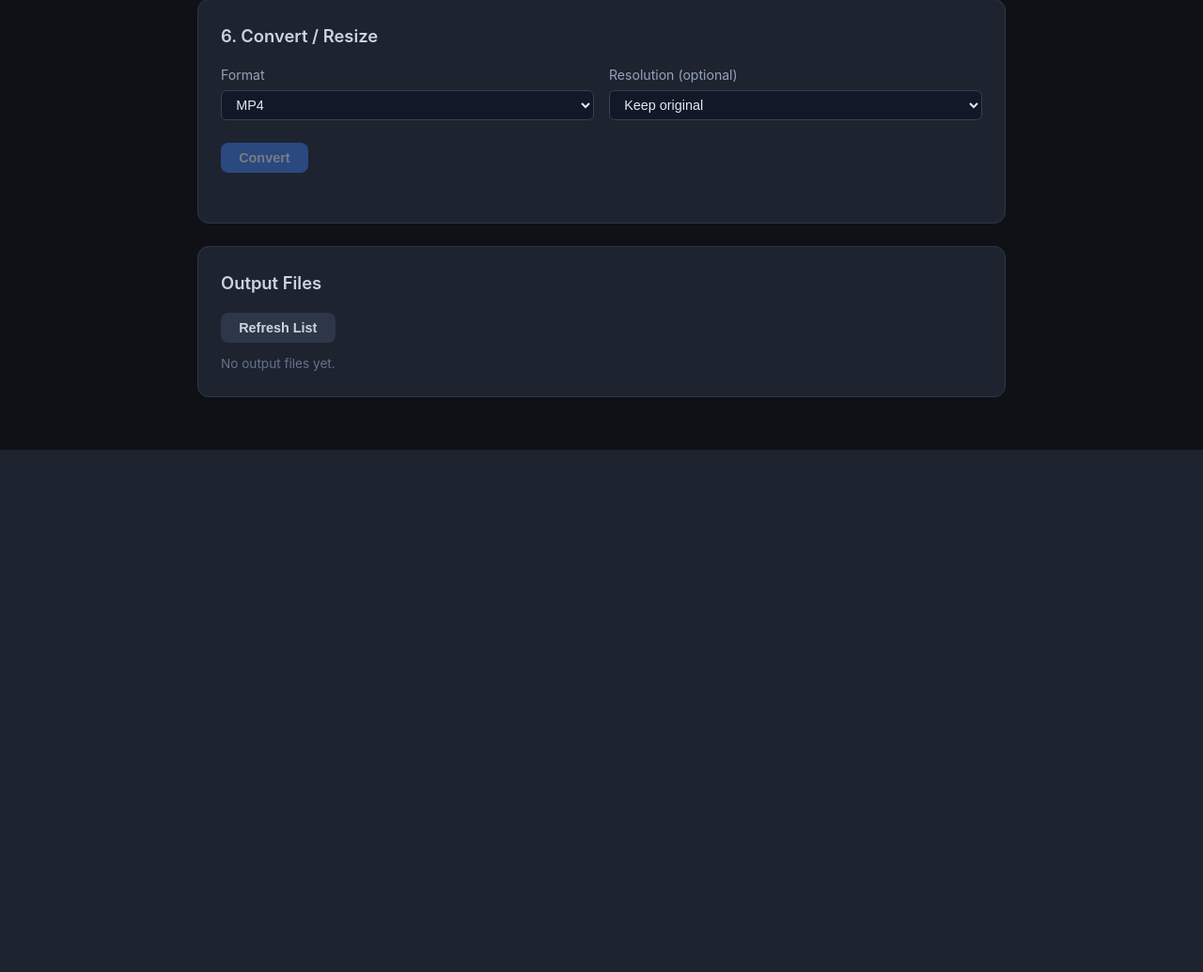
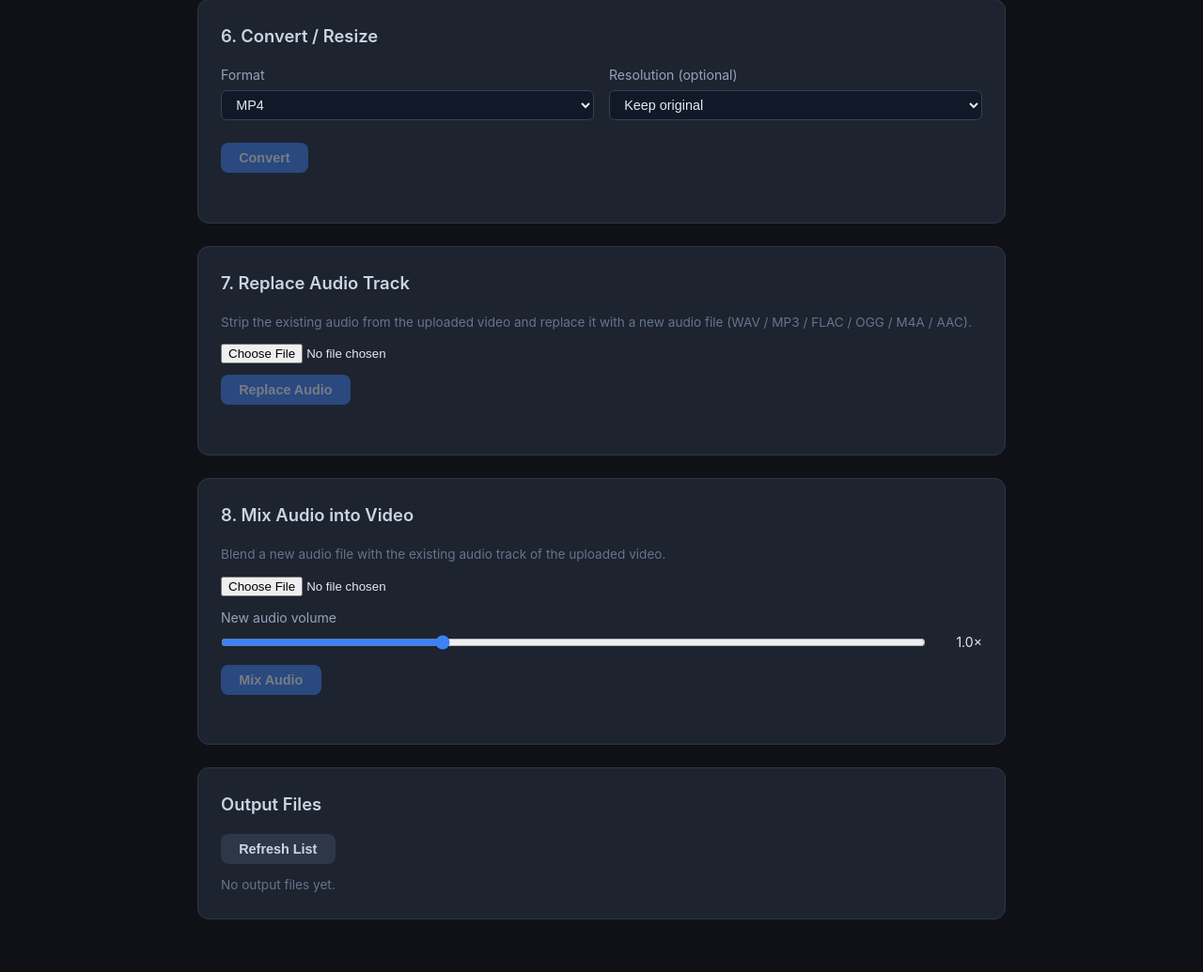
Before and after one commit to digautrading01-ctrl/flask-video-editor, a Flask app: page / in a window 1280 px wide. Shown: the part 1422-2457 px from the top of the page at 94% size. Before the commit the page ends 1901 px from the top, so only its background shows below. Run offline with Flask 3, Linux system fonts and the light colour scheme; data that the repository does not hold is empty.

Commit message:
Add replace-audio and mix-audio features
- app.py: new /upload-audio, /replace-audio, /merge-audio routes;
  ALLOWED_AUDIO set and allowed_audio_file() validator
- index.html: sections 7 (Replace Audio) and 8 (Mix Audio into Video)
- app.js: uploadAudio helper, replaceAudioBtn and mixAudioBtn handlers,
  volume slider live label, enableActionButtons extended;
  also fixes Unicode filename DOMException on upload
- style.css: input[type=range] and .slider-row styles

Co-Authored-By: Claude Sonnet 4.6 <noreply@anthropic.com>

```diff
--- a/app.py
+++ b/app.py
@@ -13,12 +13,17 @@ UPLOAD_FOLDER.mkdir(exist_ok=True)
 OUTPUT_FOLDER.mkdir(exist_ok=True)
 
 ALLOWED_EXTENSIONS = {"mp4", "mov", "avi", "mkv", "webm", "flv", "wmv"}
+ALLOWED_AUDIO     = {"wav", "mp3", "flac", "ogg", "m4a", "aac"}
 MAX_CONTENT_LENGTH = 2 * 1024 * 1024 * 1024  # 2 GB
 app.config["MAX_CONTENT_LENGTH"] = MAX_CONTENT_LENGTH
 
 
 def allowed_file(filename: str) -> bool:
     return "." in filename and filename.rsplit(".", 1)[1].lower() in ALLOWED_EXTENSIONS
+
+
+def allowed_audio_file(filename: str) -> bool:
+    return "." in filename and filename.rsplit(".", 1)[1].lower() in ALLOWED_AUDIO
 
 
 def safe_filename(filename: str) -> str:
@@ -310,6 +315,122 @@ def convert():
     return jsonify({"output_id": out_path.name})
 
 
+@app.route("/upload-audio", methods=["POST"])
+def upload_audio():
+    """Upload an audio file to be used in replace-audio or merge-audio operations."""
+    if "file" not in request.files:
+        return jsonify({"error": "No file part"}), 400
+    f = request.files["file"]
+    if f.filename == "":
+        return jsonify({"error": "No file selected"}), 400
+    if not allowed_audio_file(f.filename):
+        return jsonify({"error": "File type not allowed. Supported: wav, mp3, flac, ogg, m4a, aac"}), 400
+
+    ext = f.filename.rsplit(".", 1)[1].lower()
+    save_path = UPLOAD_FOLDER / f"{uuid.uuid4().hex}.{ext}"
+    f.save(save_path)
+    return jsonify({"audio_id": save_path.name})
+
+
+@app.route("/replace-audio", methods=["POST"])
+def replace_audio():
+    """
+    Replace the audio track of a video with a new audio file.
+
+    Body (JSON):
+    {
+        "video_id": "uploaded_video_filename",
+        "audio_id": "uploaded_audio_filename"
+    }
+    """
+    data     = request.get_json(force=True)
+    video_id = (data.get("video_id") or "").strip()
+    audio_id = (data.get("audio_id") or "").strip()
+
+    if not video_id or not audio_id:
+        return jsonify({"error": "video_id and audio_id are required"}), 400
+
+    video_path = UPLOAD_FOLDER / video_id
+    audio_path = UPLOAD_FOLDER / audio_id
+    if not video_path.exists():
+        return jsonify({"error": "Video file not found"}), 404
+    if not audio_path.exists():
+        return jsonify({"error": "Audio file not found"}), 404
+
+    out_path = unique_path(OUTPUT_FOLDER, ".mp4")
+    args = [
+        "-i", str(video_path),
+        "-i", str(audio_path),
+        "-map", "0:v",
+        "-map", "1:a",
+        "-c:v", "copy",
+        "-shortest",
+        str(out_path),
+    ]
+    ok, stderr = run_ffmpeg(args)
+    if not ok:
+        return jsonify({"error": stderr[-500:]}), 500
+
+    return jsonify({"output_id": out_path.name})
+
+
+@app.route("/merge-audio", methods=["POST"])
+def merge_audio():
+    """
+    Mix a new audio file into the existing audio track of a video.
+
+    Body (JSON):
+    {
+        "video_id": "uploaded_video_filename",
+        "audio_id": "uploaded_audio_filename",
+        "vol":      1.0   // volume multiplier for the new audio (default 1.0, range 0.1–5.0)
+    }
+    """
+    data     = request.get_json(force=True)
+    video_id = (data.get("video_id") or "").strip()
+    audio_id = (data.get("audio_id") or "").strip()
+    try:
+        vol = float(data.get("vol", 1.0))
+        vol = max(0.1, min(5.0, vol))
+    except (TypeError, ValueError):
+        vol = 1.0
+
+    if not video_id or not audio_id:
+        return jsonify({"error": "video_id and audio_id are required"}), 400
+
+    video_path = UPLOAD_FOLDER / video_id
+    audio_path = UPLOAD_FOLDER / audio_id
+    if not video_path.exists():
+        return jsonify({"error": "Video file not found"}), 404
+    if not audio_path.exists():
+        return jsonify({"error": "Audio file not found"}), 404
+
+    out_path = unique_path(OUTPUT_FOLDER, ".mp4")
+
+    if vol != 1.0:
+        filter_complex = (
+            f"[1:a]volume={vol:.2f}[a1];"
+            "[0:a][a1]amix=inputs=2:duration=first:dropout_transition=0[aout]"
+        )
+    else:
+        filter_complex = "[0:a][1:a]amix=inputs=2:duration=first:dropout_transition=0[aout]"
+
+    args = [
+        "-i", str(video_path),
+        "-i", str(audio_path),
+        "-filter_complex", filter_complex,
+        "-map", "0:v",
+        "-map", "[aout]",
+        "-c:v", "copy",
+        str(out_path),
+    ]
+    ok, stderr = run_ffmpeg(args)
+    if not ok:
+        return jsonify({"error": stderr[-500:]}), 500
+
+    return jsonify({"output_id": out_path.name})
+
+
 @app.route("/download/<folder>/<file_id>")
 def download(folder: str, file_id: str):
     if folder == "uploads":
--- a/static/css/style.css
+++ b/static/css/style.css
@@ -153,3 +153,14 @@ label input[type="text"], label select { margin-top: 0.25rem; }
 
 input[type="radio"] { width: auto; margin-right: 0.3rem; }
 label:has(input[type="radio"]) { display: inline; margin-right: 1rem; }
+
+input[type="range"] { width: 100%; accent-color: #3b82f6; cursor: pointer; padding: 0; }
+
+.slider-row {
+  display: flex;
+  align-items: center;
+  gap: 0.75rem;
+  margin-top: 0.25rem;
+}
+.slider-row input[type="range"] { flex: 1; }
+.slider-row span { flex-shrink: 0; color: #e2e8f0; font-size: 0.88rem; min-width: 3rem; text-align: right; }
--- a/static/js/app.js
+++ b/static/js/app.js
@@ -35,7 +35,7 @@ async function apiFetch(path, body) {
 }
 
 function enableActionButtons(enabled) {
-  ["splitBtn", "trimBtn", "audioBtn", "convertBtn"].forEach(id => {
+  ["splitBtn", "trimBtn", "audioBtn", "convertBtn", "replaceAudioBtn", "mixAudioBtn"].forEach(id => {
     document.getElementById(id).disabled = !enabled;
   });
 }
@@ -52,8 +52,15 @@ document.getElementById("uploadBtn").addEventListener("click", async () => {
     return;
   }
 
+  // Sanitise the filename to ASCII-only to avoid a browser DOMException
+  // ("The string did not match the expected pattern") thrown by FormData
+  // when the file name contains Unicode characters (e.g. …, CJK, emoji).
+  const rawFile = fileInput.files[0];
+  const ext = rawFile.name.includes(".") ? rawFile.name.slice(rawFile.name.lastIndexOf(".")) : "";
+  const safeFile = new File([rawFile], "upload" + ext, { type: rawFile.type });
+
   const formData = new FormData();
-  formData.append("file", fileInput.files[0]);
+  formData.append("file", safeFile);
   setStatus(status, "Uploading…", "loading");
 
   try {
@@ -251,3 +258,90 @@ async function refreshOutputs() {
 
 document.getElementById("refreshOutputsBtn").addEventListener("click", refreshOutputs);
 refreshOutputs();
+
+// ── Audio upload helper ─────────────────────────────────────
+
+async function uploadAudio(fileInput, statusEl) {
+  if (!fileInput.files.length) {
+    setStatus(statusEl, "Please select an audio file first.", "err");
+    return null;
+  }
+
+  const rawFile = fileInput.files[0];
+  const ext = rawFile.name.includes(".") ? rawFile.name.slice(rawFile.name.lastIndexOf(".")) : "";
+  const safeFile = new File([rawFile], "audio" + ext, { type: rawFile.type });
+
+  const formData = new FormData();
+  formData.append("file", safeFile);
+  setStatus(statusEl, "Uploading audio…", "loading");
+
+  const res  = await fetch("/upload-audio", { method: "POST", body: formData });
+  const data = await res.json();
+  if (data.error) {
+    setStatus(statusEl, "Audio upload error: " + data.error, "err");
+    return null;
+  }
+  return data.audio_id;
+}
+
+// ── Replace Audio ───────────────────────────────────────────
+
+document.getElementById("replaceAudioBtn").addEventListener("click", async () => {
+  const fileInput = document.getElementById("replaceAudioFile");
+  const status    = document.getElementById("replaceAudioStatus");
+
+  if (!currentFileId) { setStatus(status, "No video uploaded.", "err"); return; }
+
+  document.getElementById("replaceAudioBtn").disabled = true;
+  try {
+    const audioId = await uploadAudio(fileInput, status);
+    if (!audioId) { document.getElementById("replaceAudioBtn").disabled = false; return; }
+
+    setStatus(status, "Replacing audio track…", "loading");
+    const data = await apiFetch("/replace-audio", { video_id: currentFileId, audio_id: audioId });
+
+    if (data.error) {
+      setStatus(status, "Error: " + data.error, "err");
+    } else {
+      status.innerHTML = `Done → <a href="/download/outputs/${data.output_id}" download style="color:#60a5fa">${data.output_id}</a>`;
+      status.className = "status ok";
+    }
+  } catch (e) {
+    setStatus(status, "Request failed: " + e.message, "err");
+  }
+  document.getElementById("replaceAudioBtn").disabled = false;
+});
+
+// ── Mix Audio ───────────────────────────────────────────────
+
+document.getElementById("mixAudioVol").addEventListener("input", () => {
+  document.getElementById("mixAudioVolLabel").textContent =
+    parseFloat(document.getElementById("mixAudioVol").value).toFixed(1) + "×";
+});
+
+document.getElementById("mixAudioBtn").addEventListener("click", async () => {
+  const fileInput = document.getElementById("mixAudioFile");
+  const status    = document.getElementById("mixAudioStatus");
+  const vol       = parseFloat(document.getElementById("mixAudioVol").value);
+
+  if (!currentFileId) { setStatus(status, "No video uploaded.", "err"); return; }
+
+  document.getElementById("mixAudioBtn").disabled = true;
+  try {
+    const audioId = await uploadAudio(fileInput, status);
+    if (!audioId) { document.getElementById("mixAudioBtn").disabled = false; return; }
+
+    setStatus(status, "Mixing audio tracks…", "loading");
+    const data = await apiFetch("/merge-audio", { video_id: currentFileId, audio_id: audioId, vol });
+
+    if (data.error) {
+      setStatus(status, "Error: " + data.error, "err");
+    } else {
+      status.innerHTML = `Done → <a href="/download/outputs/${data.output_id}" download style="color:#60a5fa">${data.output_id}</a>`;
+      status.className = "status ok";
+    }
+  } catch (e) {
+    setStatus(status, "Request failed: " + e.message, "err");
+  }
+  document.getElementById("mixAudioBtn").disabled = false;
+});
--- a/templates/index.html
+++ b/templates/index.html
@@ -95,6 +95,30 @@
       <div id="convertStatus" class="status"></div>
     </section>
 
+    <!-- Replace Audio -->
+    <section class="card" id="replace-audio-section">
+      <h2>7. Replace Audio Track</h2>
+      <p class="hint">Strip the existing audio from the uploaded video and replace it with a new audio file (WAV / MP3 / FLAC / OGG / M4A / AAC).</p>
+      <input type="file" id="replaceAudioFile" accept="audio/*" />
+      <button id="replaceAudioBtn" class="btn primary" disabled>Replace Audio</button>
+      <div id="replaceAudioStatus" class="status"></div>
+    </section>
+
+    <!-- Mix Audio -->
+    <section class="card" id="mix-audio-section">
+      <h2>8. Mix Audio into Video</h2>
+      <p class="hint">Blend a new audio file with the existing audio track of the uploaded video.</p>
+      <input type="file" id="mixAudioFile" accept="audio/*" />
+      <label>New audio volume
+        <div class="slider-row">
+          <input type="range" id="mixAudioVol" min="0.1" max="3" step="0.1" value="1" />
+          <span id="mixAudioVolLabel">1.0×</span>
+        </div>
+      </label>
+      <button id="mixAudioBtn" class="btn primary" disabled>Mix Audio</button>
+      <div id="mixAudioStatus" class="status"></div>
+    </section>
+
     <!-- Output files -->
     <section class="card" id="outputs-section">
       <h2>Output Files</h2>
```
Also changed, not shown: README.md.
